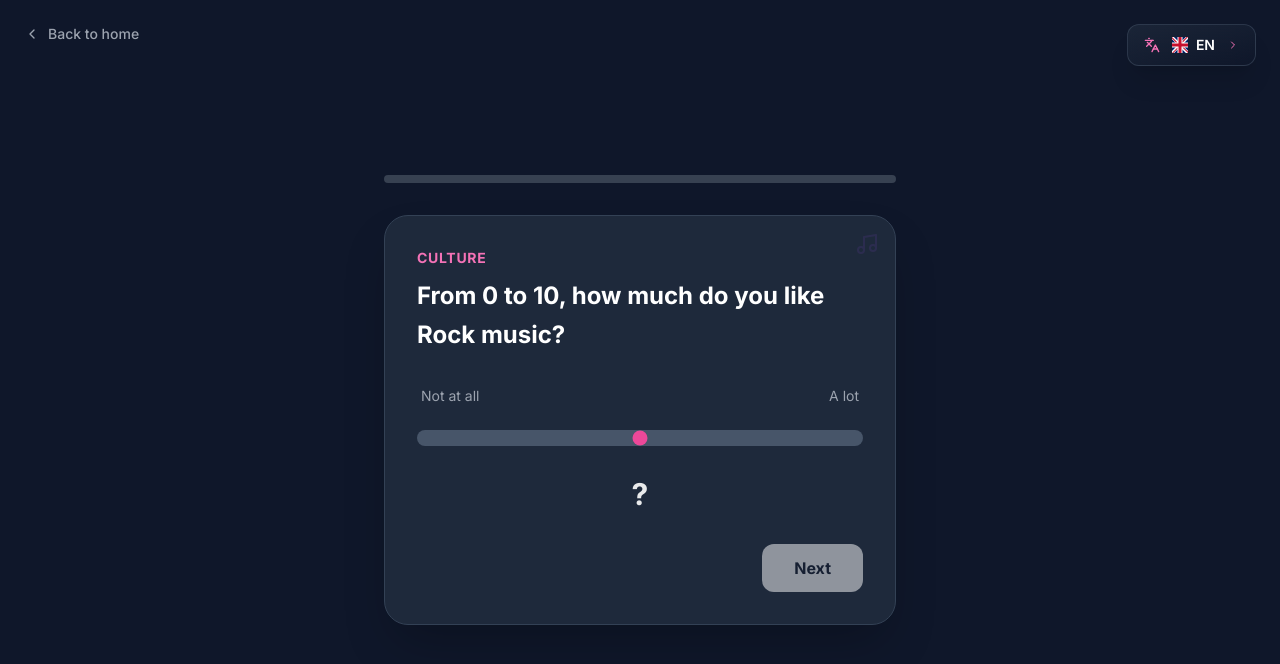
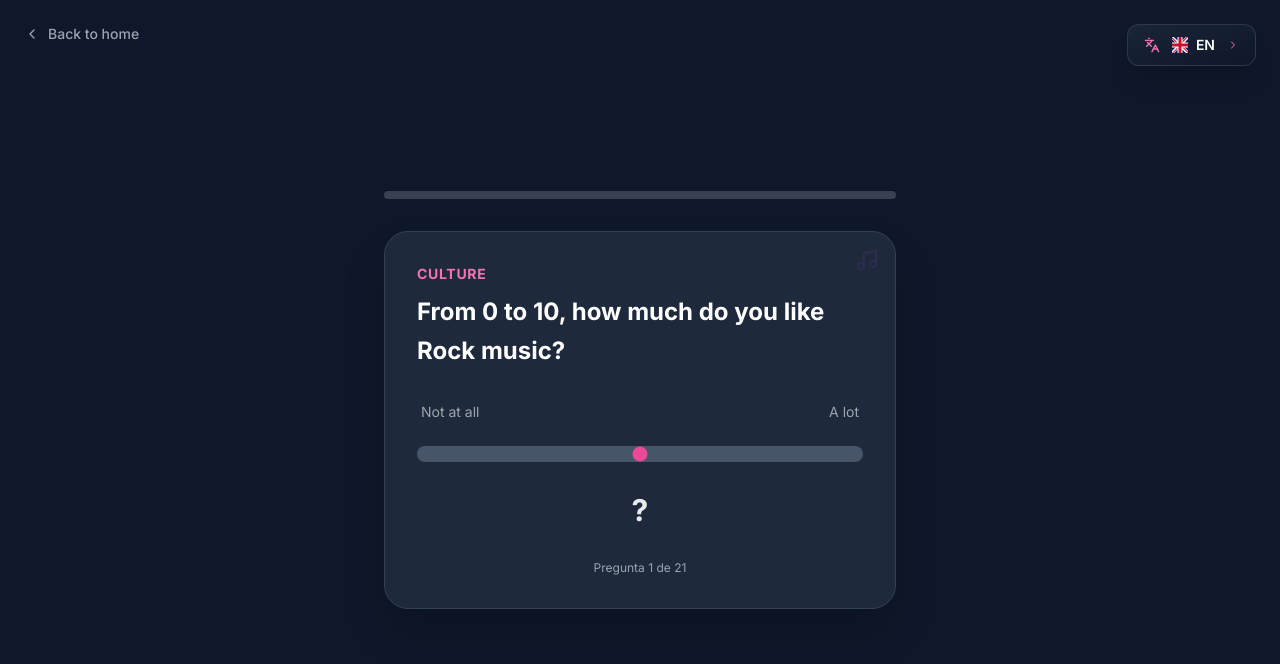
Before and after one commit to mjanez/spain-cultural-pulse, a Next.js app: page /en in a window 1280 px wide. Both pictures are taken after a click on the button "Discover my Profile". Shown: the top 664 px of the page. Built offline with nearby package versions, Linux system fonts and the light colour scheme.

Commit message:
Enhance quiz experience by auto-advancing questions and updating progress display

```diff
--- a/src/components/CulturalPulseApp.tsx
+++ b/src/components/CulturalPulseApp.tsx
@@ -545,6 +545,16 @@ export default function CulturalPulseApp({ dict, lang }: { dict: any, lang?: str
   const handleAnswer = (value: number) => {
     const currentQ = QUIZ_QUESTIONS[currentQuestionIndex];
     setAnswers(prev => ({ ...prev, [currentQ.id]: value }));
+
+    // Auto-advance to next question after a short delay
+    setTimeout(() => {
+      if (currentQuestionIndex < QUIZ_QUESTIONS.length - 1) {
+        setCurrentQuestionIndex(prev => prev + 1);
+      } else {
+        setView('calculating');
+        setTimeout(() => setView('results'), 1500);
+      }
+    }, 400); // 400ms delay for smooth UX
   };
 
   const nextQuestion = () => {
@@ -872,14 +882,10 @@ export default function CulturalPulseApp({ dict, lang }: { dict: any, lang?: str
               </div>
             </div>
 
-            <div className="mt-8 flex justify-end">
-              <button
-                onClick={nextQuestion}
-                disabled={answers[q.id] === undefined}
-                className="bg-white text-slate-900 px-8 py-3 rounded-xl font-bold hover:bg-gray-200 disabled:opacity-50 disabled:cursor-not-allowed transition-colors"
-              >
-                {currentQuestionIndex === QUIZ_QUESTIONS.length - 1 ? dict.quiz.results : dict.quiz.next}
-              </button>
+            <div className="mt-8 text-center">
+              <p className="text-xs text-gray-400">
+                {dict.quiz.question_progress || `Pregunta ${currentQuestionIndex + 1} de ${QUIZ_QUESTIONS.length}`}
+              </p>
             </div>
           </div>
         </div>
```
